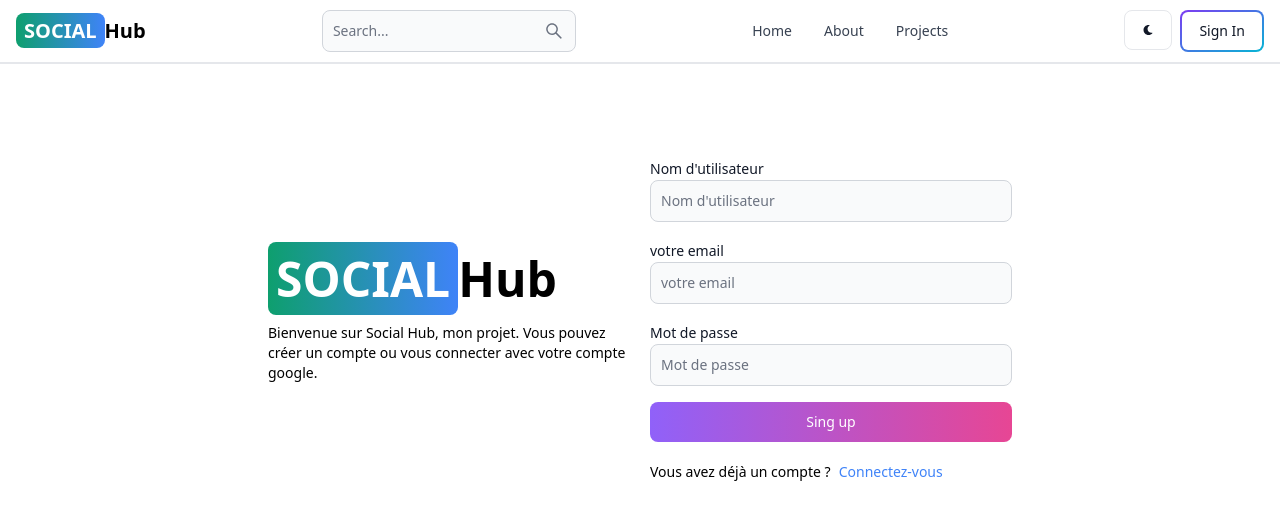
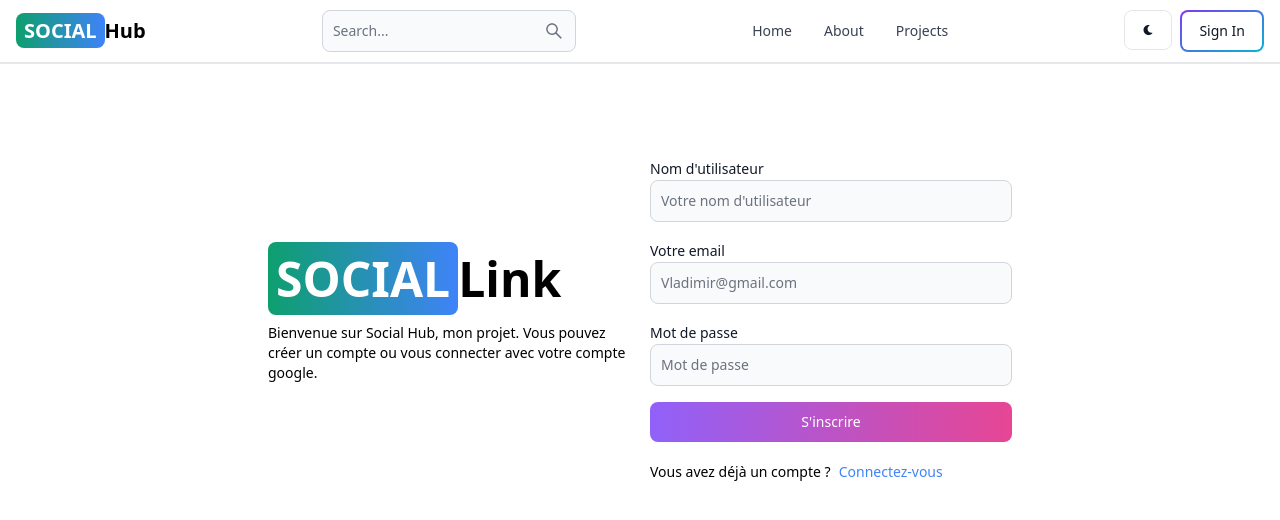
Before and after one commit to danyvassily/mern-final, a React (Vite) app in the folder mern/client/: page /signup in a window 1280 px wide. Shown: the top 520 px of the page. Built offline with nearby package versions, Linux system fonts and the light colour scheme.

Commit message:
add functionality to the sign up page

```diff
--- a/mern/client/src/pages/Signup.jsx
+++ b/mern/client/src/pages/Signup.jsx
@@ -1,8 +1,49 @@
-import { Button, Label, TextInput } from "flowbite-react";
-import { Link } from "react-router-dom";
+import { Alert, Button, Label, Spinner, TextInput } from "flowbite-react";
+import { useState } from "react";
+import { Link, useNavigate} from "react-router-dom";
 
 export default function SignUp() {
+  const [formData, setFormData] = useState({});
+  const [errorMessage, setErrorMessage] = useState(null);
+  const [loading, setLoading] = useState(false);
+  const navigate = useNavigate();
+  const handleChange = (e) => {
+    setFormData({ ...formData, [e.target.id]: e.target.value.trim()});
+  };
+  const handleSubmit = async (e) => {
+    e.preventDefault();
+    setLoading(true);
+    if(formData.username === '' || formData.email === '' || formData.password === '') {
+      setErrorMessage('Veuillez remplir tous les champs');
+      setLoading(false);
+      return;
+    }
+    try {
+      setLoading(true);
+      setErrorMessage(null);
+      const res = await fetch('/api/auth/signup', {
+        method: 'POST',
+        headers: { 'Content-Type': 'application/json' },
+        body: JSON.stringify(formData),
+
+      });
+      const data = await res.json();
+      if (data.success === false) {
+        return setErrorMessage(data.message);
+      }
+      setLoading(false);
+      if (res.ok) {
+        navigate('/signin');
+      }
+    } catch (error) {
+      setErrorMessage(error.message);
+      setLoading(false);
+    }
+    setLoading(false);
+  };
+
   return (
+
     <div className="min-h-screen mt-20">
       <div className="flex p-3 max-w-3xl mx-auto flex-col md:flex-row md:items-center gap-5">
         {/* left */}
@@ -11,7 +52,7 @@ export default function SignUp() {
             <span className="px-2 py-1 bg-gradient-to-r from-green-500 to-blue-500 rounded-lg text-white">
               SOCIAL
             </span>
-            Hub
+            Link
           </Link>
           <p className="text-sm mt-5">
             Bienvenue sur Social Hub, mon projet. Vous pouvez créer un compte ou vous connecter avec votre compte google.
@@ -21,23 +62,21 @@ export default function SignUp() {
 
         <div className="flex-1">
 
-            <form className="flex flex-col gap-4">
+            <form className="flex flex-col gap-4" onSubmit={handleSubmit}>
             <div>
             <Label value="Nom d'utilisateur" />
             <TextInput
             type="text"
-            placeholder="Nom d'utilisateur"
-            id="username"
-            required
+            placeholder="Votre nom d'utilisateur"
+            id="username" onChange={handleChange}
             />
             </div>
             <div>
-            <Label value="votre email" />
+            <Label value="Votre email" />
             <TextInput
             type="text"
-            placeholder="votre email"
-            id="email"
-            required
+            placeholder="Vladimir@gmail.com"
+            id="email" onChange={handleChange}
             />
             </div>
             <div>
@@ -45,12 +84,17 @@ export default function SignUp() {
             <TextInput
             type="password"
             placeholder="Mot de passe"
-            id="password"
-            required
+            id="password" onChange={handleChange}
             />
             </div>
-            <Button gradientDuoTone='purpleToPink' type="submit">
-              Sing up
+            <Button gradientDuoTone='purpleToPink' type="submit" disabled={loading}>
+              {loading ? (
+                <>
+                <Spinner size='sm'/>
+                <span className="pl-3">Chargement...</span>
+                </>
+              )
+              : ('S\'inscrire')}
             </Button>
           </form>
           <div className="div flex gap-2 text-sm mt-5">
@@ -59,6 +103,13 @@ export default function SignUp() {
               Connectez-vous
             </Link>
           </div>
+          {errorMessage && (
+            <Alert className="mt-5" color="failure">
+              {errorMessage}
+            </Alert>
+          )
+
+          }
 
 
 
--- a/mern/client/vite.config.js
+++ b/mern/client/vite.config.js
@@ -1,7 +1,15 @@
-import { defineConfig } from 'vite'
-import react from '@vitejs/plugin-react-swc'
+import { defineConfig } from 'vite';
+import react from '@vitejs/plugin-react-swc';
 
-// https://vite.dev/config/
+// https://vitejs.dev/config/
 export default defineConfig({
+  server: {
+    proxy: {
+      '/api': {
+        target: 'http://localhost:3000',
+        secure: false,
+      },
+    },
+  },
   plugins: [react()],
-})
+});
```
